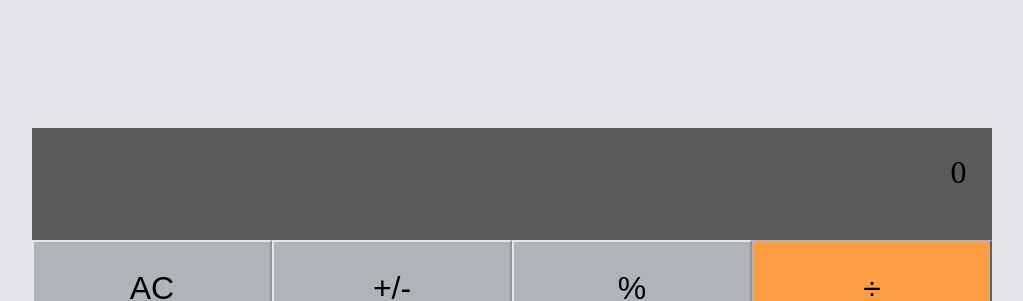
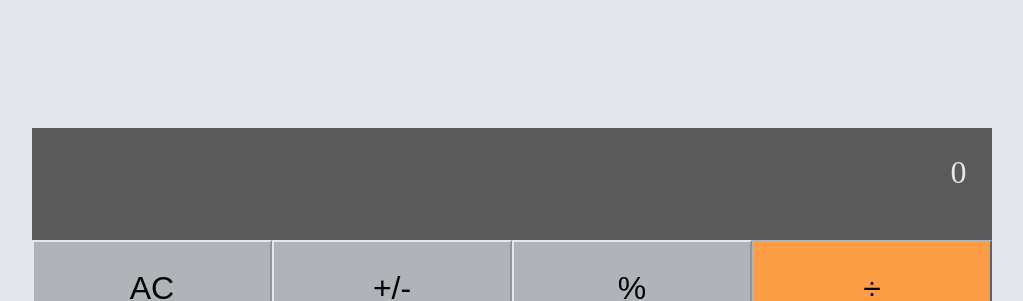
Before and after one commit to bernabasy/math-magicians, a React (Create React App) app: page / in a window 1280 px wide. Shown: the top 301 px of the page, without its empty margins (128-1151 px from the left). Built offline with nearby package versions, Linux system fonts and the light colour scheme.

Commit message:
Update css for output

```diff
--- a/src/App.css
+++ b/src/App.css
@@ -48,6 +48,7 @@ body {
   display: flex;
   justify-content: flex-end;
   background-color: var(--darkgrey);
+  color: var(--grey);
   cursor: pointer;
   font-size: 2rem;
   padding: 2vw;
```
